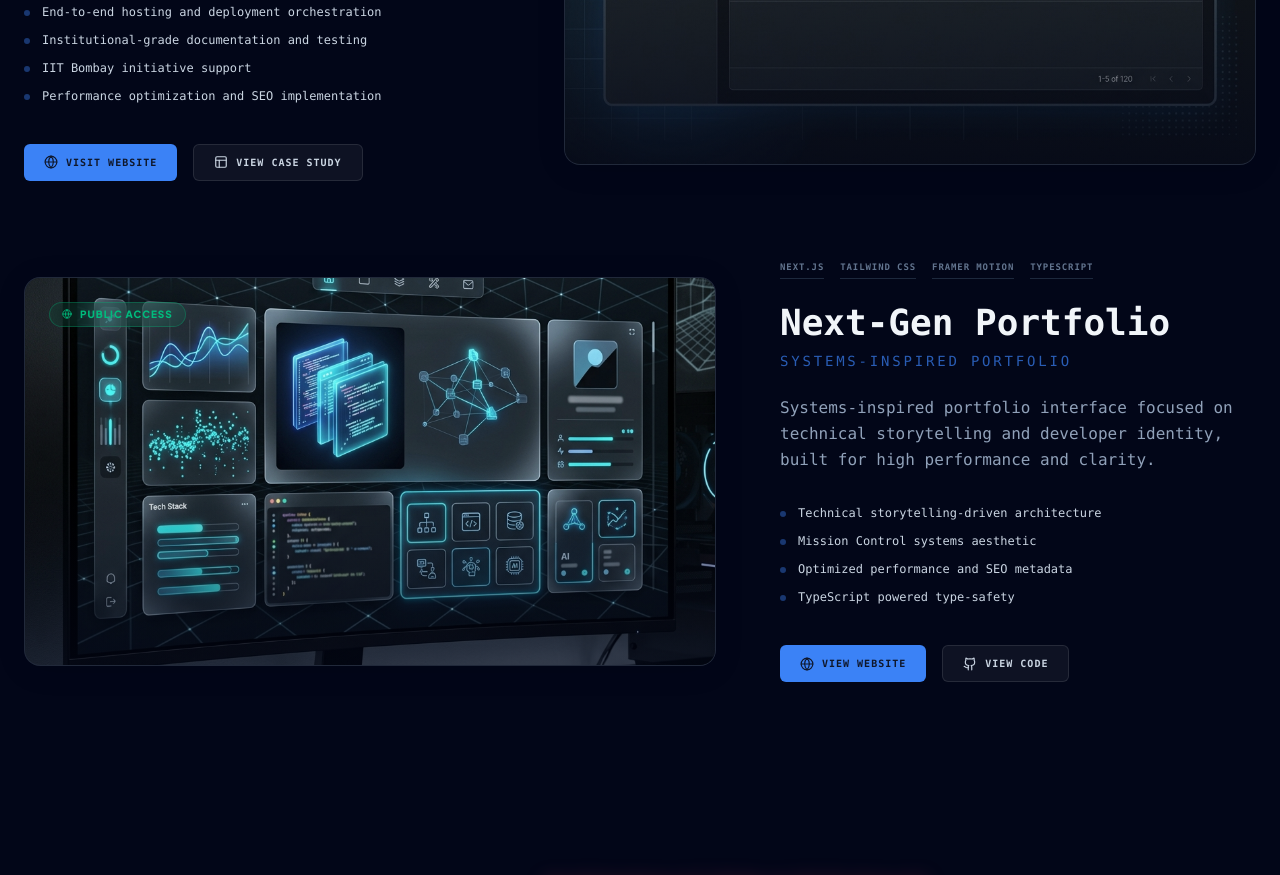
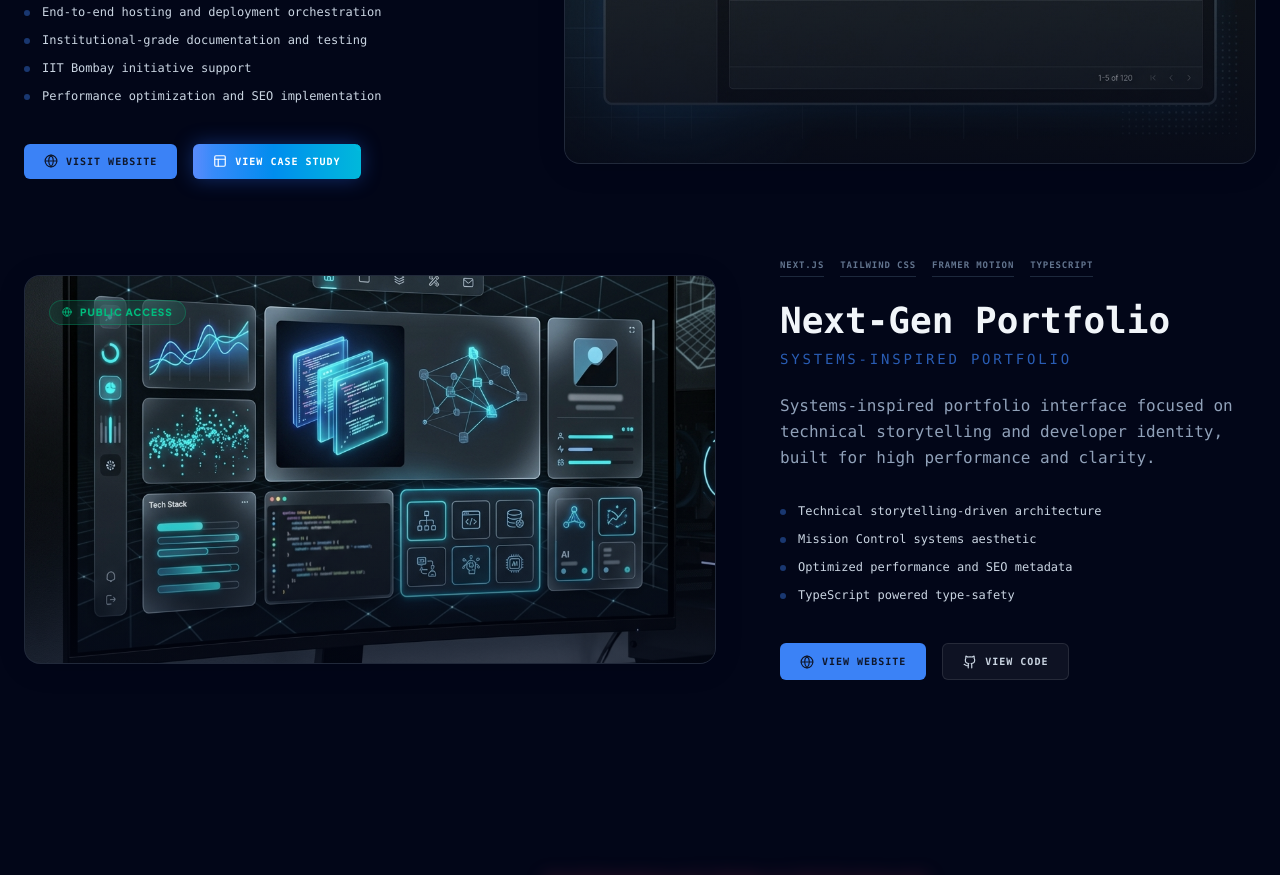
Before and after one commit to Nawalegaurav26/lifetime_learner26, a Next.js app: page /projects in a window 1280 px wide. Shown: the part 2400-3275 px from the top of the page. Built offline with nearby package versions, Linux system fonts and the light colour scheme.

Commit message:
feat: Enhance 'View Case Study' button with cinematic marketing effects for higher conversion

```diff
--- a/src/components/Projects.tsx
+++ b/src/components/Projects.tsx
@@ -123,7 +123,7 @@ const projects = [
     image: "/uba.png",
     links: [
       { label: "Visit Website", href: "https://uba-icem.vercel.app/", icon: <Globe size={14} />, primary: true },
-      { label: "View Case Study", href: "/projects/uba", icon: <Layout size={14} /> }
+      { label: "View Case Study", href: "/projects/uba", icon: <Layout size={14} />, special: true }
     ]
   },
   {
@@ -275,15 +275,30 @@ export default function Projects() {
                     <Link
                       key={i}
                       href={link.href}
-                      target="_blank"
-                      className={`flex items-center gap-2 px-5 py-2.5 rounded-md text-[10px] font-black uppercase tracking-widest transition-all duration-300 font-mono ${
-                        link.primary
+                      target={link.href.startsWith("/") ? "_self" : "_blank"}
+                      className={`relative flex items-center gap-2 px-5 py-2.5 rounded-md text-[10px] font-black uppercase tracking-widest transition-all duration-500 font-mono overflow-hidden group/btn ${
+                        link.special
+                        ? "bg-gradient-to-r from-blue-600 to-cyan-500 text-white shadow-[0_0_20px_rgba(37,99,235,0.4)] hover:shadow-[0_0_30px_rgba(37,99,235,0.6)] hover:scale-105"
+                        : link.primary
                         ? "bg-primary text-slate-900 hover:bg-primary-light hover:shadow-[0_0_20px_rgba(59,130,246,0.5)]"
                         : "bg-white/5 text-slate-300 hover:bg-white/10 hover:text-white border border-white/10"
                       }`}
                     >
+                      {link.special && (
+                        <motion.div
+                          animate={{ x: ["-100%", "200%"] }}
+                          transition={{ duration: 2, repeat: Infinity, ease: "linear" }}
+                          className="absolute inset-0 bg-gradient-to-r from-transparent via-white/30 to-transparent -skew-x-12 pointer-events-none"
+                        />
+                      )}
                       {link.icon}
                       {link.label}
+                      {link.special && (
+                        <span className="absolute -top-1 -right-1 flex h-2 w-2">
+                          <span className="animate-ping absolute inline-flex h-full w-full rounded-full bg-cyan-400 opacity-75"></span>
+                          <span className="relative inline-flex rounded-full h-2 w-2 bg-cyan-500"></span>
+                        </span>
+                      )}
                     </Link>
                   ))}
                 </div>
```
